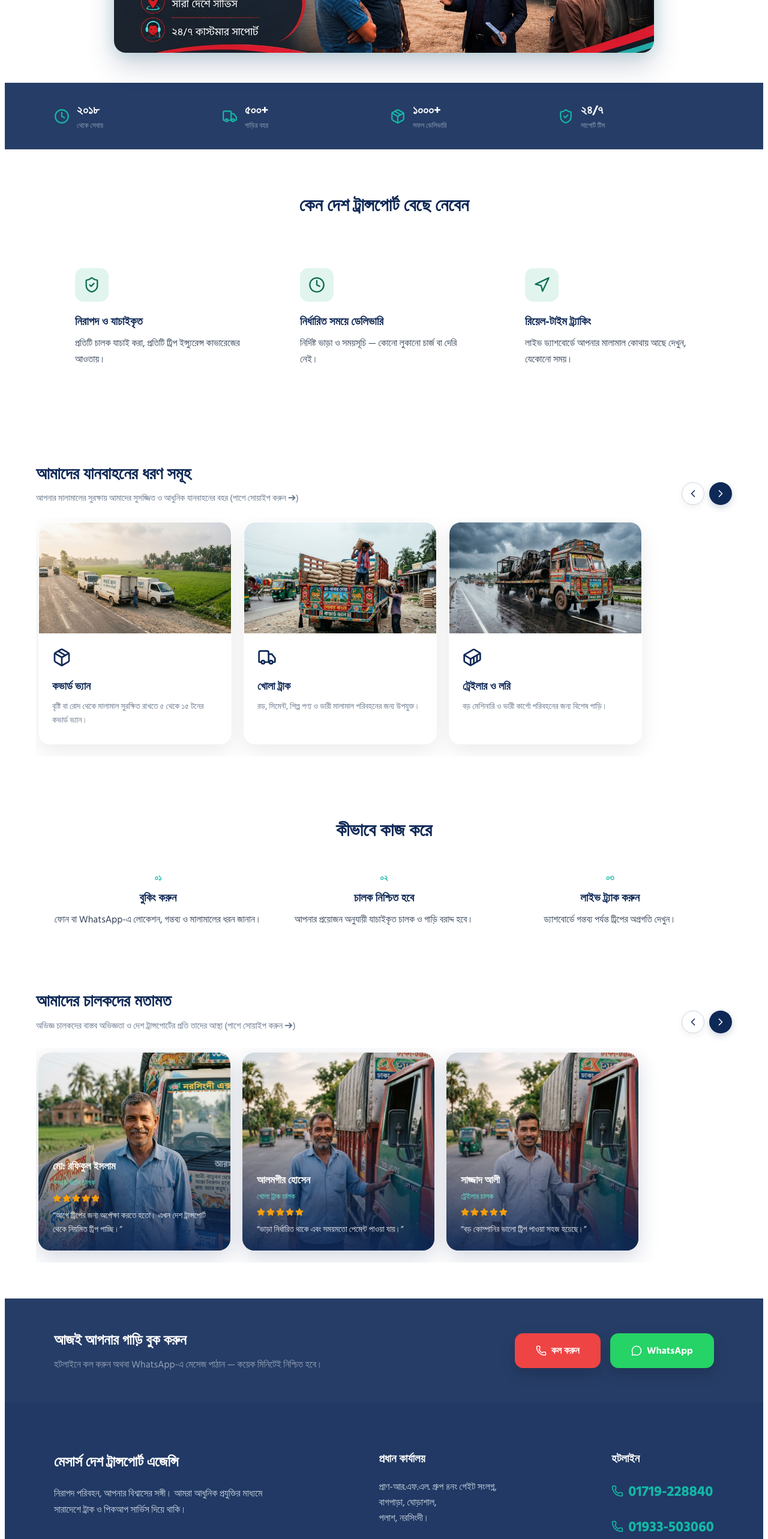
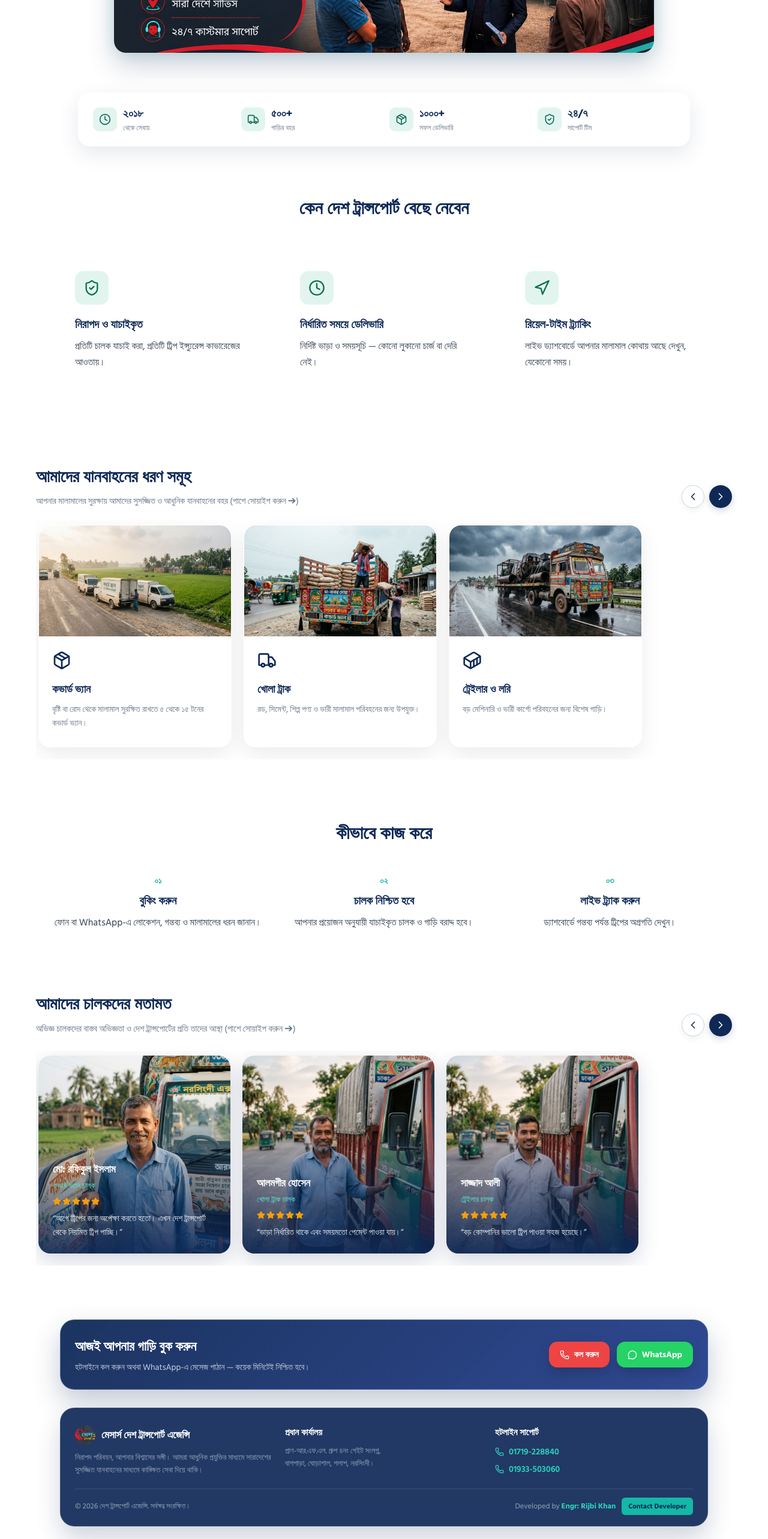
Before and after one commit to Rijbi-Khan/desh-transport, a React (Vite) app: page / in a window 1280 px wide. Shown: the part 940-3506 px from the top of the page at 60% size. Built offline with nearby package versions, Linux system fonts and the light colour scheme.

Commit message:
Add 3D slide-in on scroll to banner, redesign trust bar as floating glass card, and optimize footer spacing into compact glass layout

```diff
--- a/src/LandingPage.jsx
+++ b/src/LandingPage.jsx
@@ -699,26 +699,38 @@ const LandingPage = () => {
         </div>
       </motion.section>
 
-      {/* PROMOTIONAL BANNER */}
-      <section className="banner-container-wrapper">
+      {/* PROMOTIONAL BANNER - 3D SLIDE IN FROM RIGHT ON SCROLL */}
+      <motion.section
+        className="banner-container-wrapper"
+        initial={{ opacity: 0, x: 90, rotateY: 15, scale: 0.94 }}
+        whileInView={{ opacity: 1, x: 0, rotateY: 0, scale: 1 }}
+        viewport={{ once: true, amount: 0.25 }}
+        transition={{ duration: 0.85, ease: [0.22, 1, 0.36, 1] }}
+      >
         <img
           src={bannerImg}
           alt="দেশ ট্রান্সপোর্ট ব্যানার"
           className="banner-3d-card"
         />
-      </section>
+      </motion.section>
 
       <div style={{ height: "40px" }} />
 
-      {/* TRUST BAR */}
-      <section style={{ background: "rgba(15,41,87,.9)", padding: "30px 20px" }}>
+      {/* TRUST BAR - COMPACT FLOATING GLASS CARD */}
+      <section style={{ padding: "16px 20px 10px", maxWidth: "1020px", margin: "0 auto" }}>
         <div
           style={{
-            maxWidth: "1100px",
-            margin: "0 auto",
+            background: "rgba(255, 255, 255, 0.85)",
+            backdropFilter: "blur(12px)",
+            WebkitBackdropFilter: "blur(12px)",
+            borderRadius: "20px",
+            padding: "20px 24px",
+            boxShadow: "0 12px 35px rgba(15, 41, 87, 0.1)",
+            border: "1px solid rgba(255, 255, 255, 0.9)",
             display: "grid",
-            gridTemplateColumns: "repeat(auto-fit,minmax(160px,1fr))",
-            gap: "20px"
+            gridTemplateColumns: "repeat(auto-fit, minmax(140px, 1fr))",
+            gap: "18px",
+            alignItems: "center"
           }}
         >
           {trustStats.map((stat) => {
@@ -726,14 +738,27 @@ const LandingPage = () => {
             return (
               <div
                 key={stat.label}
-                style={{ display: "flex", alignItems: "center", gap: "12px" }}
+                style={{ display: "flex", alignItems: "center", gap: "10px" }}
               >
-                <Icon size={26} color="#14b8a6" style={{ flexShrink: 0 }} />
+                <div
+                  style={{
+                    width: "40px",
+                    height: "40px",
+                    borderRadius: "10px",
+                    background: "#e1f5ee",
+                    display: "flex",
+                    alignItems: "center",
+                    justifyContent: "center",
+                    flexShrink: 0
+                  }}
+                >
+                  <Icon size={20} color="#0f6e56" />
+                </div>
                 <div>
-                  <div style={{ color: "white", fontSize: "20px", fontWeight: "700" }}>
+                  <div style={{ color: "#0f2957", fontSize: "18px", fontWeight: "700" }}>
                     {stat.value}
                   </div>
-                  <div style={{ color: "#94a3b8", fontSize: "12px" }}>{stat.label}</div>
+                  <div style={{ color: "#64748b", fontSize: "12px", fontWeight: "500" }}>{stat.label}</div>
                 </div>
               </div>
             );
@@ -1026,109 +1051,152 @@ const LandingPage = () => {
         </div>
       </section>
 
-      {/* CTA BANNER */}
-      <section
-        style={{
-          background: "rgba(15,41,87,.9)",
-          padding: "50px 20px"
-        }}
-      >
+      {/* CTA BANNER - SLEEK FLOATING GLASS CARD */}
+      <section style={{ padding: "30px 20px 20px", maxWidth: "1080px", margin: "0 auto" }}>
         <div
           style={{
-            maxWidth: "1100px",
-            margin: "0 auto",
+            background: "linear-gradient(135deg, rgba(15,41,87,0.95) 0%, rgba(30,58,138,0.92) 100%)",
+            backdropFilter: "blur(16px)",
+            WebkitBackdropFilter: "blur(16px)",
+            borderRadius: "24px",
+            padding: "26px 24px",
             display: "flex",
             flexWrap: "wrap",
             justifyContent: "space-between",
             alignItems: "center",
-            gap: "24px"
+            gap: "16px",
+            boxShadow: "0 20px 45px rgba(15,41,87,0.25)",
+            border: "1px solid rgba(255,255,255,0.18)"
           }}
         >
           <div>
-            <h2 style={{ color: "white", margin: "0 0 8px", fontSize: "24px" }}>
+            <h2 style={{ color: "white", margin: "0 0 6px", fontSize: "22px", fontWeight: "700" }}>
               আজই আপনার গাড়ি বুক করুন
             </h2>
-            <p style={{ color: "#94a3b8", margin: 0 }}>
+            <p style={{ color: "#cbd5e1", margin: 0, fontSize: "14px", lineHeight: "1.5" }}>
               হটলাইনে কল করুন অথবা WhatsApp-এ মেসেজ পাঠান — কয়েক মিনিটেই নিশ্চিত হবে।
             </p>
           </div>
-          <div style={{ display: "flex", gap: "16px", flexWrap: "wrap" }}>
-            <a href="tel:01719228840" style={{ ...buttonStyle, background: "#ef4444", color: "white" }}>
-              <Phone size={18} /> কল করুন
+          <div style={{ display: "flex", gap: "12px", flexWrap: "wrap" }}>
+            <a href="tel:01719228840" style={{ ...buttonStyle, background: "#ef4444", color: "white", padding: "10px 18px", fontSize: "14px" }}>
+              <Phone size={16} /> কল করুন
             </a>
             <a
               href={whatsappHref}
               target="_blank"
               rel="noreferrer"
-              style={{ ...buttonStyle, background: "#25d366", color: "white" }}
+              style={{ ...buttonStyle, background: "#25d366", color: "white", padding: "10px 18px", fontSize: "14px" }}
             >
-              <MessageCircle size={18} /> WhatsApp
+              <MessageCircle size={16} /> WhatsApp
             </a>
           </div>
         </div>
       </section>
 
-      {/* FOOTER */}
-      <footer className="mobile-footer-compact" style={{ background: "rgba(15,41,87,.92)", color: "#cbd5e1", padding: "60px 25px 25px" }}>
+      {/* FOOTER - COMPACT & GLASSMORPHIC */}
+      <footer className="mobile-footer-compact" style={{ padding: "10px 20px 25px", maxWidth: "1080px", margin: "0 auto" }}>
         <div
           style={{
-            maxWidth: "1100px",
-            margin: "0 auto",
-            display: "flex",
-            justifyContent: "space-between",
-            gap: "40px",
-            flexWrap: "wrap"
+            background: "rgba(15, 41, 87, 0.92)",
+            backdropFilter: "blur(16px)",
+            WebkitBackdropFilter: "blur(16px)",
+            borderRadius: "24px",
+            padding: "28px 24px 18px",
+            boxShadow: "0 20px 40px rgba(15, 41, 87, 0.2)",
+            border: "1px solid rgba(255, 255, 255, 0.12)",
+            color: "#cbd5e1"
+          }}
+        >
+          <div
+            style={{
+              display: "grid",
+              gridTemplateColumns: "repeat(auto-fit, minmax(220px, 1fr))",
+              gap: "20px",
+              marginBottom: "20px"
             }}
           >
             <div>
-            <h2 style={{ color: "white" }}>মেসার্স দেশ ট্রান্সপোর্ট এজেন্সি</h2>
-            <p style={{ maxWidth: "350px", lineHeight: "1.7" }}>
-              নিরাপদ পরিবহন, আপনার বিশ্বাসের সঙ্গী। আমরা আধুনিক প্রযুক্তির মাধ্যমে
-              সারাদেশে ট্রাক ও পিকআপ সার্ভিস দিয়ে থাকি।
+              <div style={{ display: "flex", alignItems: "center", gap: "10px", marginBottom: "10px" }}>
+                <img
+                  src={logoImg}
+                  alt="দেশ ট্রান্সপোর্ট"
+                  style={{ width: "34px", height: "34px", borderRadius: "50%", objectFit: "cover" }}
+                />
+                <h3 style={{ color: "white", margin: 0, fontSize: "17px" }}>মেসার্স দেশ ট্রান্সপোর্ট এজেন্সি</h3>
+              </div>
+              <p style={{ margin: 0, fontSize: "13px", lineHeight: "1.6", color: "#94a3b8" }}>
+                নিরাপদ পরিবহন, আপনার বিশ্বাসের সঙ্গী। আমরা আধুনিক প্রযুক্তির মাধ্যমে সারাদেশের সুসজ্জিত যানবাহনের মাধ্যমে কাঙ্ক্ষিত সেবা দিয়ে থাকি।
               </p>
             </div>
 
             <div>
-            <h3 style={{ color: "white" }}>প্রধান কার্যালয়</h3>
-            <p>
-              প্রাণ-আর.এফ.এল. গ্রুপ ৪নং গেইট সংলগ্ন,
-              <br />
-              বাগপাড়া, ঘোড়াশাল,
-              <br />
-              পলাশ, নরসিংদী।
+              <h4 style={{ color: "white", margin: "0 0 8px", fontSize: "15px" }}>প্রধান কার্যালয়</h4>
+              <p style={{ margin: 0, fontSize: "13px", lineHeight: "1.6", color: "#94a3b8" }}>
+                প্রাণ-আর.এফ.এল. গ্রুপ ৪নং গেইট সংলগ্ন,<br />
+                বাগপাড়া, ঘোড়াশাল, পলাশ, নরসিংদী।
               </p>
             </div>
 
             <div>
-            <h3 style={{ color: "white" }}>হটলাইন</h3>
-            <h2 style={{ color: "#14b8a6", display: "flex", alignItems: "center", gap: "8px" }}>
-              <Phone size={20} /> 01719-228840
-            </h2>
-            <h2 style={{ color: "#14b8a6", display: "flex", alignItems: "center", gap: "8px" }}>
-              <Phone size={20} /> 01933-503060
-            </h2>
+              <h4 style={{ color: "white", margin: "0 0 8px", fontSize: "15px" }}>হটলাইন সাপোর্ট</h4>
+              <div style={{ display: "flex", flexDirection: "column", gap: "6px" }}>
+                <a
+                  href="tel:01719228840"
+                  style={{
+                    color: "#2dd4bf",
+                    textDecoration: "none",
+                    fontWeight: "600",
+                    fontSize: "14.5px",
+                    display: "inline-flex",
+                    alignItems: "center",
+                    gap: "8px"
+                  }}
+                >
+                  <Phone size={15} /> 01719-228840
+                </a>
+                <a
+                  href="tel:01933503060"
+                  style={{
+                    color: "#2dd4bf",
+                    textDecoration: "none",
+                    fontWeight: "600",
+                    fontSize: "14.5px",
+                    display: "inline-flex",
+                    alignItems: "center",
+                    gap: "8px"
+                  }}
+                >
+                  <Phone size={15} /> 01933-503060
+                </a>
+              </div>
             </div>
           </div>
 
           <div
             style={{
-            borderTop: "1px solid #1e3a8a",
-            marginTop: "40px",
-            paddingTop: "20px",
-            textAlign: "center"
+              borderTop: "1px solid rgba(255, 255, 255, 0.12)",
+              paddingTop: "14px",
+              display: "flex",
+              flexWrap: "wrap",
+              justifyContent: "space-between",
+              alignItems: "center",
+              gap: "10px",
+              fontSize: "12.5px"
             }}
           >
-          <p>© {new Date().getFullYear()} দেশ ট্রান্সপোর্ট এজেন্সি. সর্বস্বত্ব সংরক্ষিত।</p>
-          <p>
-            Developed by{" "}
-            <span style={{ color: "#14b8a6", fontWeight: "bold" }}> Engr: Rijbi Khan</span>
+            <p style={{ margin: 0, color: "#94a3b8" }}>
+              © {new Date().getFullYear()} দেশ ট্রান্সপোর্ট এজেন্সি. সর্বস্বত্ব সংরক্ষিত।
             </p>
 
+            <div style={{ display: "flex", alignItems: "center", gap: "10px" }}>
+              <span style={{ color: "#94a3b8" }}>
+                Developed by <span style={{ color: "#2dd4bf", fontWeight: "700" }}>Engr: Rijbi Khan</span>
+              </span>
               <a
                 href={
                   "https://wa.me/8801309847638?text=" +
                   encodeURIComponent(
-                `আসসালামু আলাইকুম।\n\nআমি দেশ ট্রান্সপোর্ট ওয়েবসাইট সম্পর্কে যোগাযোগ করছি।\n\nআমার একটি প্রশ্ন / সমস্যা আছে।\nদয়া করে সহযোগিতা করবেন।`
+                    `আসসালামু আলাইকুম।\n\nআমি দেশ ট্রান্সপোর্ট ওয়েবসাইট সম্পর্কে যোগাযোগ করছি।`
                   )
                 }
                 target="_blank"
@@ -1136,16 +1204,17 @@ const LandingPage = () => {
                 style={{
                   background: "#14b8a6",
                   color: "#0f2957",
-              padding: "8px 15px",
+                  padding: "5px 11px",
                   borderRadius: "6px",
                   textDecoration: "none",
-              fontWeight: "bold",
-              display: "inline-block",
-              transition: "all .3s ease"
+                  fontWeight: "700",
+                  fontSize: "11.5px"
                 }}
               >
                 Contact Developer
               </a>
+            </div>
+          </div>
         </div>
       </footer>
     </div>
```
Lines whose indentation alone changed are shown as unchanged.
